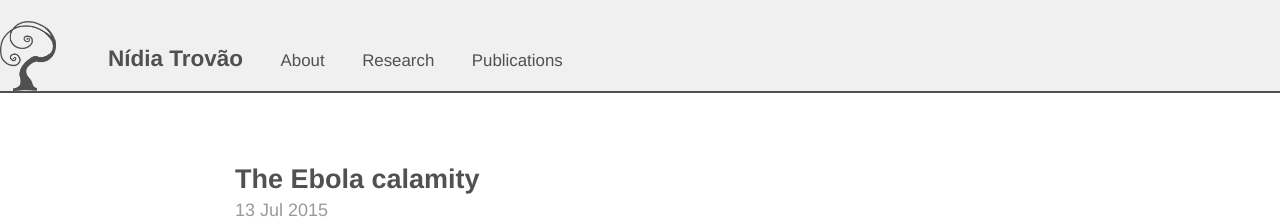
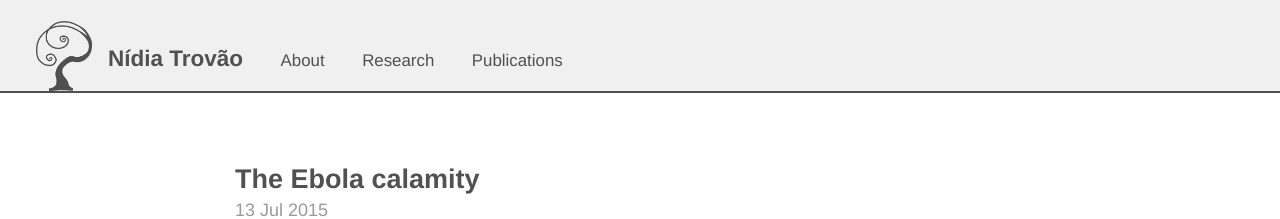
Before and after one commit to nidiatrovao/nidiatrovao.github.io, a Jekyll site: the page built from index.html, in a window 1280 px wide. Shown: the top 219 px of the page. Built offline with Jekyll 4.4.1, drawn with Linux system fonts in a browser that asks for light colours; the list of posts is cut into pages by our own code.

Commit message:
logo update

```diff
--- a/_layouts/default.html
+++ b/_layouts/default.html
@@ -5,7 +5,7 @@
 
   <body>
 	  <header class="masthead" style="padding-top:0;margin-left:auto;margin-right:auto">
-        <h3 class="masthead-title" style="background-color:#F0F0F0;background-image: url('/public/apple-touch-icon-precomposed.png');background-size:56px 70px;background-repeat:no-repeat;background-position:2rem 1.4rem;padding-top:2.5rem;max-width:100%;padding-bottom:1rem;padding-left:6rem;padding-right:6rem;margin-left:auto;margin-right:auto;box-shadow: 0px 2px 0px #505050;background-position:left bottom">
+        <h3 class="masthead-title" style="background-color:#F0F0F0;background-image: url('/public/apple-touch-icon-precomposed.png');background-size:56px 70px;background-repeat:no-repeat;background-position:2rem 1.4rem;padding-top:2.5rem;max-width:100%;padding-bottom:1rem;padding-left:6rem;padding-right:6rem;margin-left:auto;margin-right:auto;box-shadow: 0px 2px 0px #505050;background-position:left 2rem bottom">
           <a href="{{ site.baseurl }}/" title="Home">{{ site.title }}</a>
 			{% for page in site.pages_list %}
 				&nbsp;&nbsp;&nbsp;&nbsp;
```
